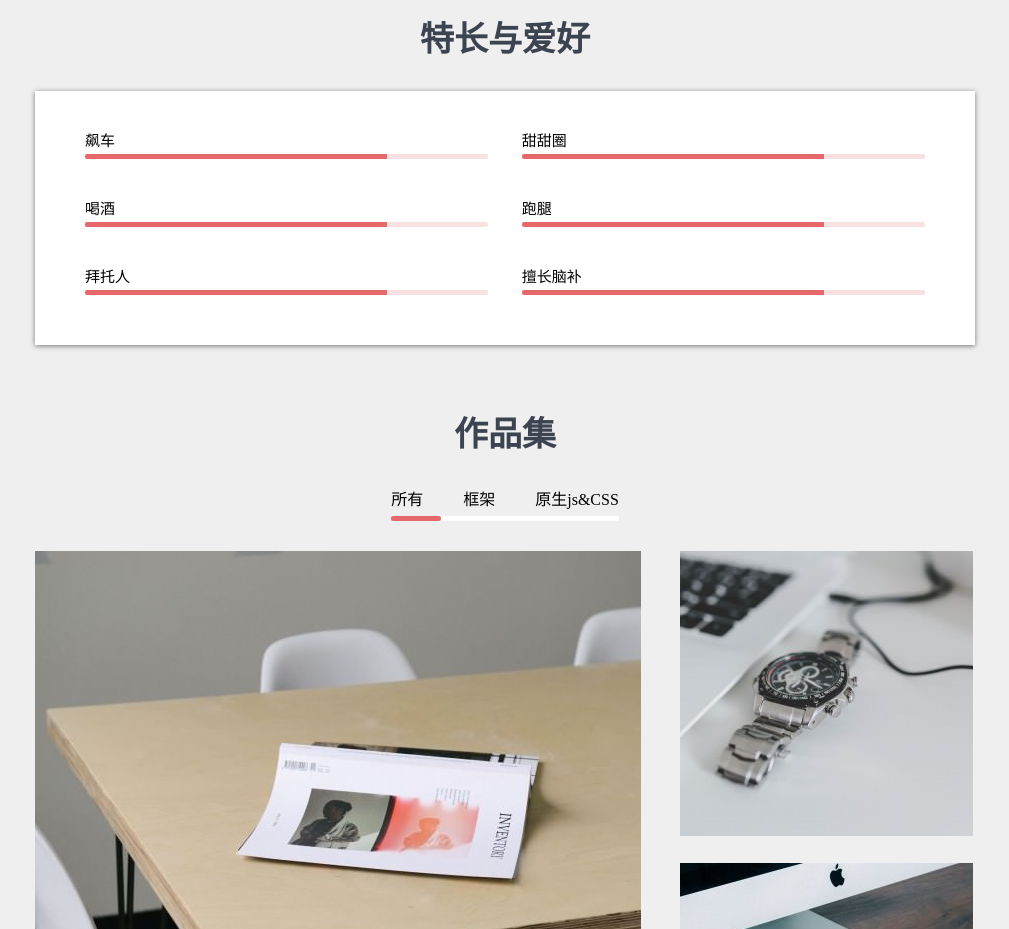
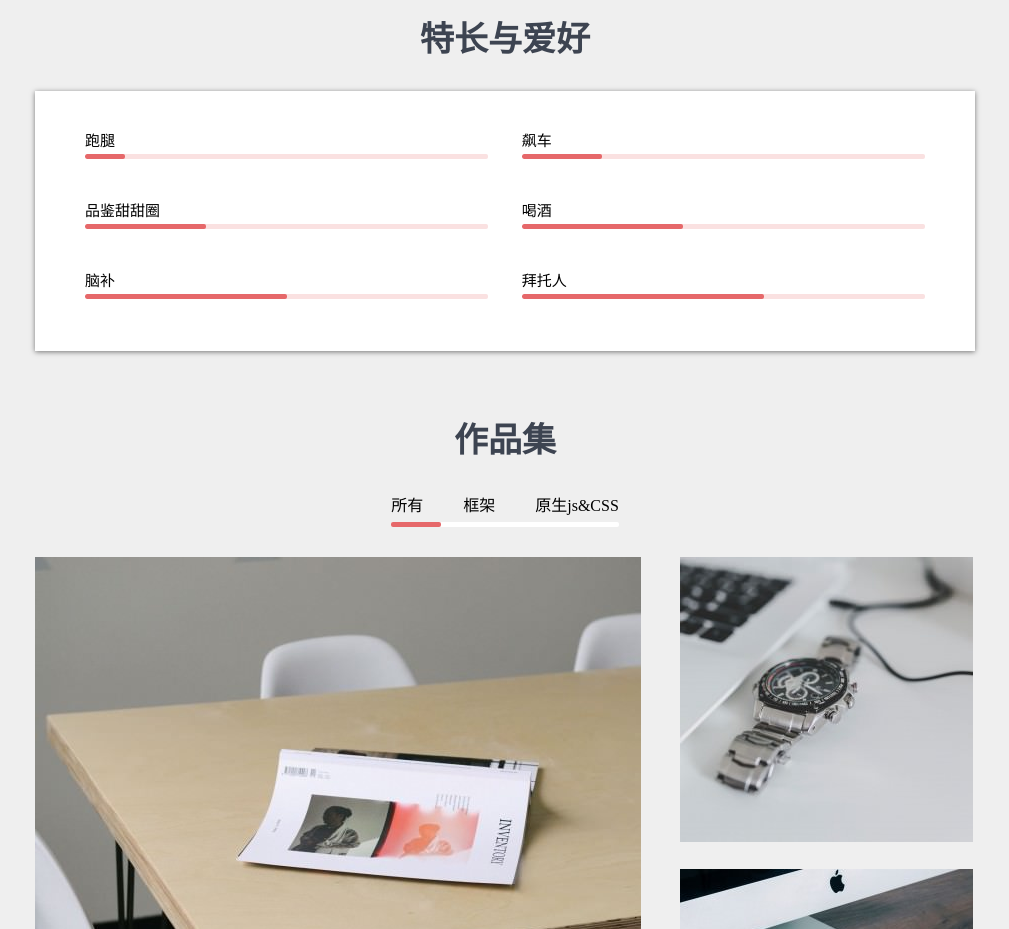
Before and after one commit to sulimi/resume, a plain HTML site: page index.html in a window 1280 px wide. Shown: the part 940-1869 px from the top of the page, without its empty margins (135-1144 px from the left). Drawn offline with Linux system fonts and the light colour scheme; a script that the page names is missing.

Commit message:
other way to make progress bar

```diff
--- a/index.html
+++ b/index.html
@@ -134,28 +134,52 @@
     <h2>特长与爱好</h2>
     <ol class="clearfix">
       <li>
-        <h3>飙车</h3>
-        <div class="progressBar"></div>
+        <h3>
+          跑腿
+        </h3>
+        <div class="progressBar">
+          <div class="progress" style="width: 10%;"></div>
+        </div>
       </li>
       <li>
-        <h3>甜甜圈</h3>
-        <div class="progressBar"></div>
+        <h3>
+          飙车
+        </h3>
+        <div class="progressBar">
+          <div class="progress" style="width: 20%"></div>
+        </div>
       </li>
       <li>
-        <h3>喝酒</h3>
-        <div class="progressBar"></div>
+        <h3>
+          品鉴甜甜圈
+        </h3>
+        <div class="progressBar">
+          <div class="progress" style="width: 30%"></div>
+        </div>
       </li>
       <li>
-        <h3>跑腿</h3>
-        <div class="progressBar"></div>
+        <h3>
+          喝酒
+        </h3>
+        <div class="progressBar">
+          <div class="progress" style="width: 40%"></div>
+        </div>
       </li>
       <li>
-        <h3>拜托人</h3>
-        <div class="progressBar"></div>
+        <h3>
+          脑补
+        </h3>
+        <div class="progressBar">
+          <div class="progress"  style="width: 50%"></div>
+        </div>
       </li>
       <li>
-        <h3>擅长脑补</h3>
-        <div class="progressBar"></div>
+        <h3>
+          拜托人
+        </h3>
+        <div class="progressBar">
+          <div class="progress"  style="width: 60%"></div>
+        </div>
       </li>
     </ol>
   </section>
--- a/mycss.css
+++ b/mycss.css
@@ -368,15 +368,20 @@ section.skills>ol>li:nth-child(even) {
 }
 
 section.skills .progressBar {
-    -webkit-appearance: none;
+    height: 5px;
+    background: #FAE1E1;
     border-radius: 2px;
-    width: 100%;
-    background: -webkit-linear-gradient(#E6686A, #E6686A) no-repeat, #FAE1E1;
-    background-size: 75% 100%;
-    height: 5px;
-    margin: 4px 0 38px;
+    margin: 4px 0 40px;
     overflow: hidden;
 }
+section.skills .progressBar > .progress { height: 100%;
+    background: #E6686A;
+    width: 70%;
+    border-radius: 2px;
+    transform: translateX(0);
+    transition: all 1s;
+}
+
 
 section.skills.offset .progress{
     transform: translateX(-100%);
```
